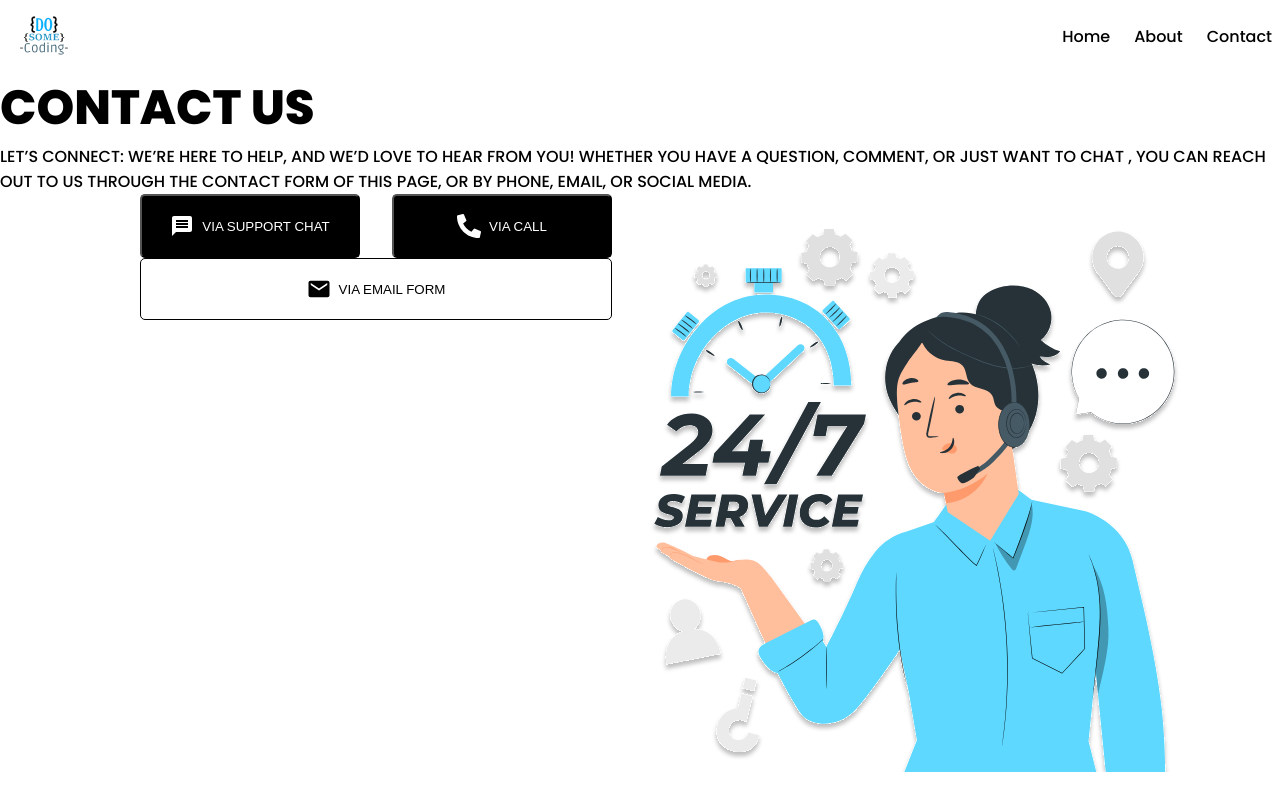
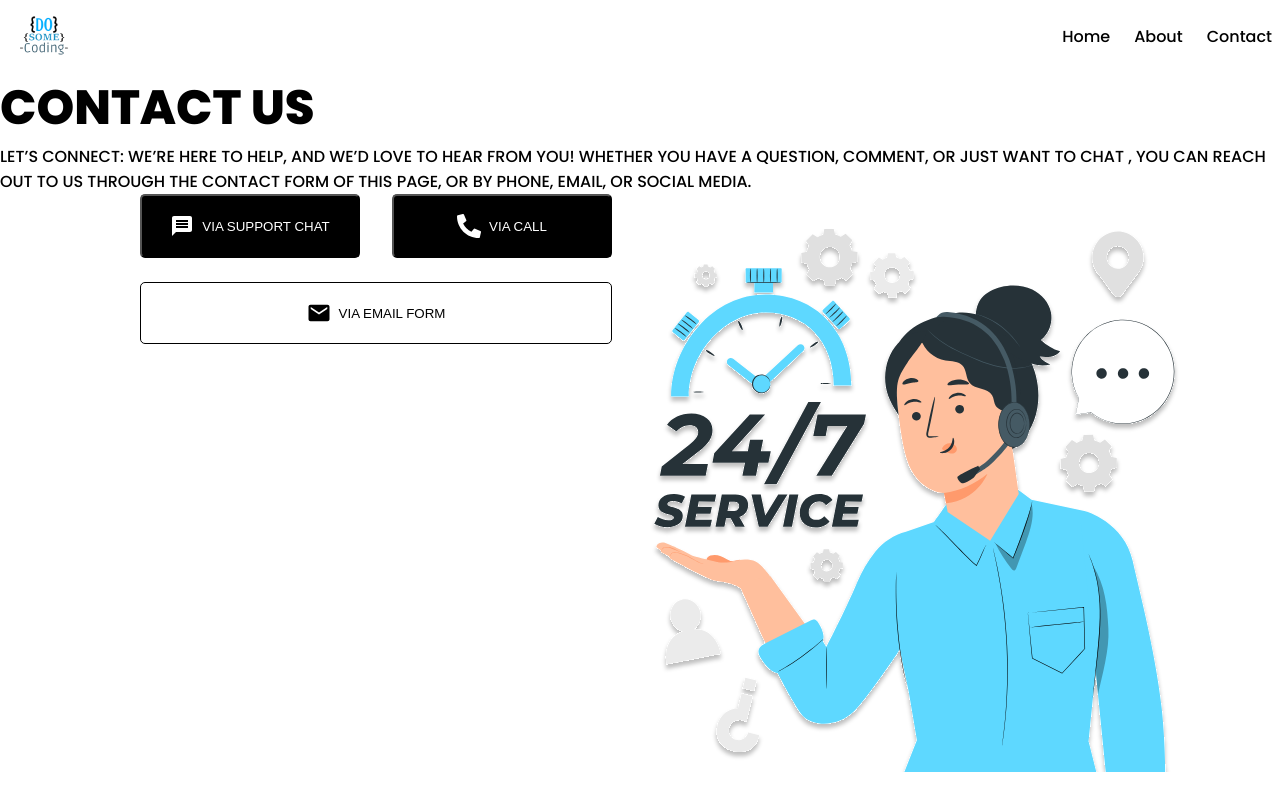
Before and after one commit to abir2907/contact-us, a React (Vite) app: page / in a window 1280 px wide. Built offline with nearby package versions, Linux system fonts and the light colour scheme.

Commit message:
Add spacing between buttons

```diff
--- a/src/components/ContactForm/ContactForm.module.css
+++ b/src/components/ContactForm/ContactForm.module.css
@@ -8,3 +8,9 @@
   display: flex;
   gap: 32px;
 }
+
+.contact_form {
+  display: flex;
+  flex-direction: column;
+  gap: 24px;
+}
```
